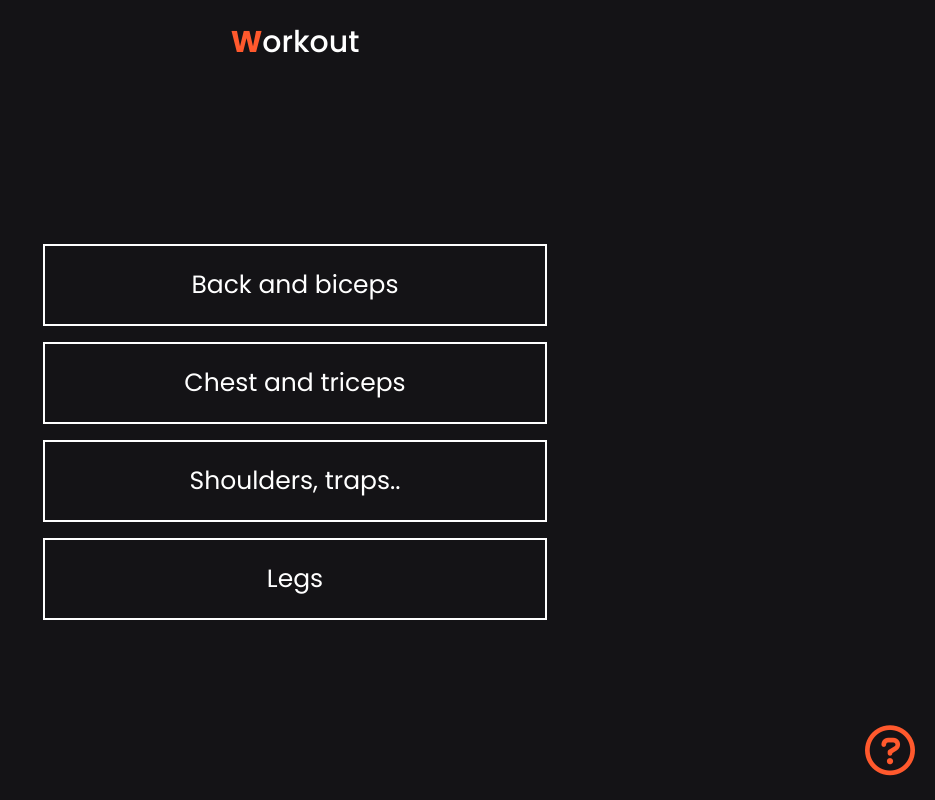
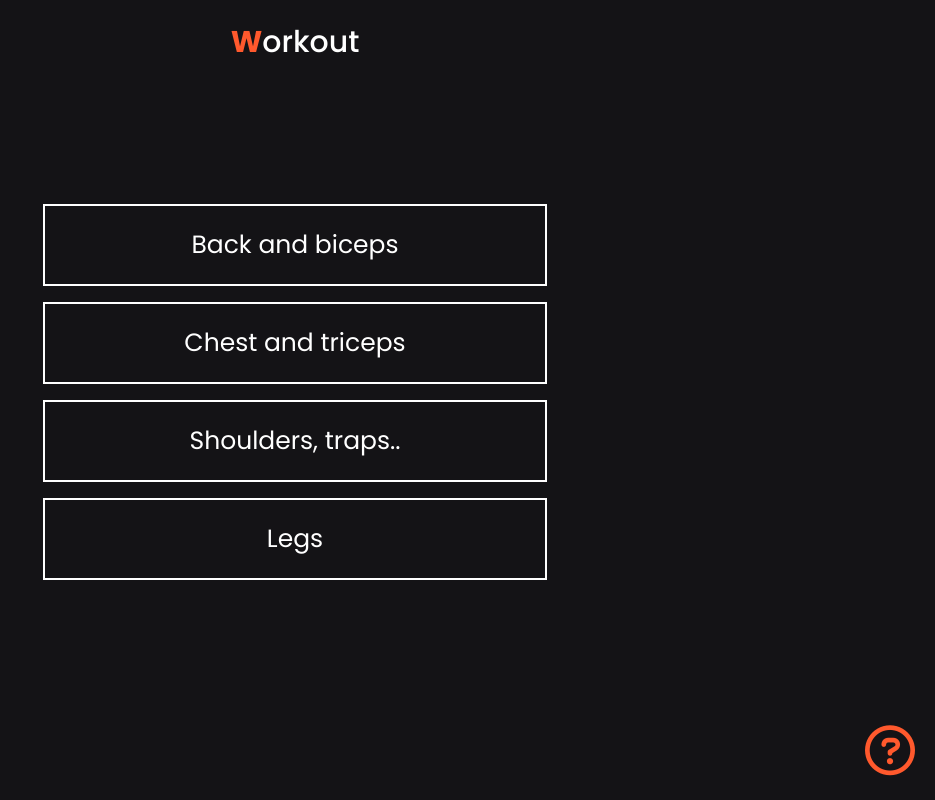
Before and after one commit to Morten010/Workout-app, a plain HTML site: page index.html in a window 1280 px wide. Shown: the whole page, without its empty margins (345-1280 px from the left). Drawn offline with nearby package versions, Linux system fonts and the light colour scheme.

Commit message:
Update index.css

```diff
--- a/css/index.css
+++ b/css/index.css
@@ -14,7 +14,7 @@ h1 .color{
 ul{
     display: flex;
     flex-direction: column;
-    height: calc(100vh - 10.6rem);
+    height: calc(90vh - 10.6rem);
     list-style-type: none;
     padding: 2rem;
     gap: 2rem;
```
